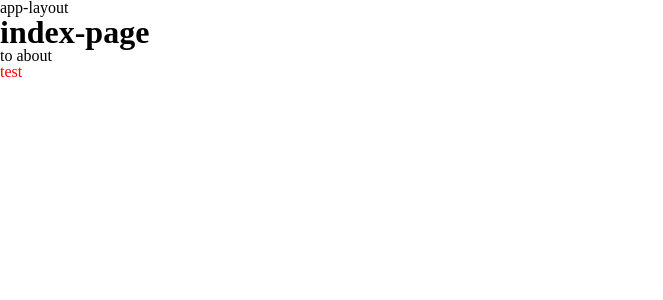
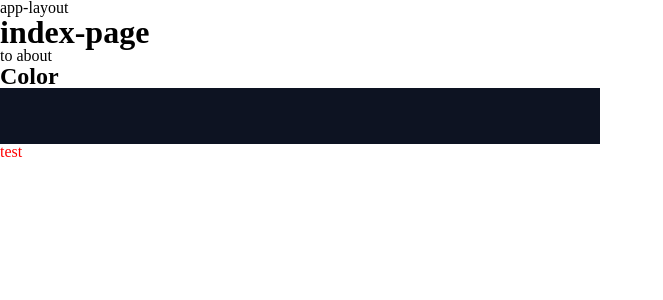
Before and after one commit to DanielEsh/templates, a Vue app: page / in a window 1280 px wide. Shown: the top 300 px of the page, without its empty margins (0-663 px from the left). Built offline with nearby package versions, Linux system fonts and the light colour scheme.

Commit message:
feat: colors

```diff
--- a/src/App.vue
+++ b/src/App.vue
@@ -6,4 +6,5 @@
 
 <style>
 @import './assets/css/reset.css';
+@import './assets/css/variables.css';
 </style>
--- /dev/null
+++ b/src/assets/css/variables.css
@@ -0,0 +1,3 @@
+:root {
+    --primary: #0d1322;
+}
--- /dev/null
+++ b/src/components/ColorsExample.vue
@@ -0,0 +1,21 @@
+<script setup lang="ts"></script>
+
+<template>
+  <h2>Color</h2>
+  <div :class="$style.wrapper">
+    <div :class="[$style.colorItem, $style._primary]"></div>
+  </div>
+</template>
+
+<style module>
+.wrapper {
+  display: flex;
+}
+.colorItem {
+  width: 600px;
+  height: 56px;
+}
+._primary {
+  background: var(--primary);
+}
+</style>
--- a/src/pages/index-page.vue
+++ b/src/pages/index-page.vue
@@ -1,12 +1,14 @@
 <script setup lang="ts">
 import { RoutePath } from '../core/router'
 import HelloWorld from '../components/HelloWorld.vue'
+import ColorsExample from '../components/ColorsExample.vue'
 </script>
 
 <template>
   <div>
     <h1>index-page</h1>
     <RouterLink :to="RoutePath.about">to about</RouterLink>
+    <ColorsExample />
     <HelloWorld />
   </div>
 </template>
```
